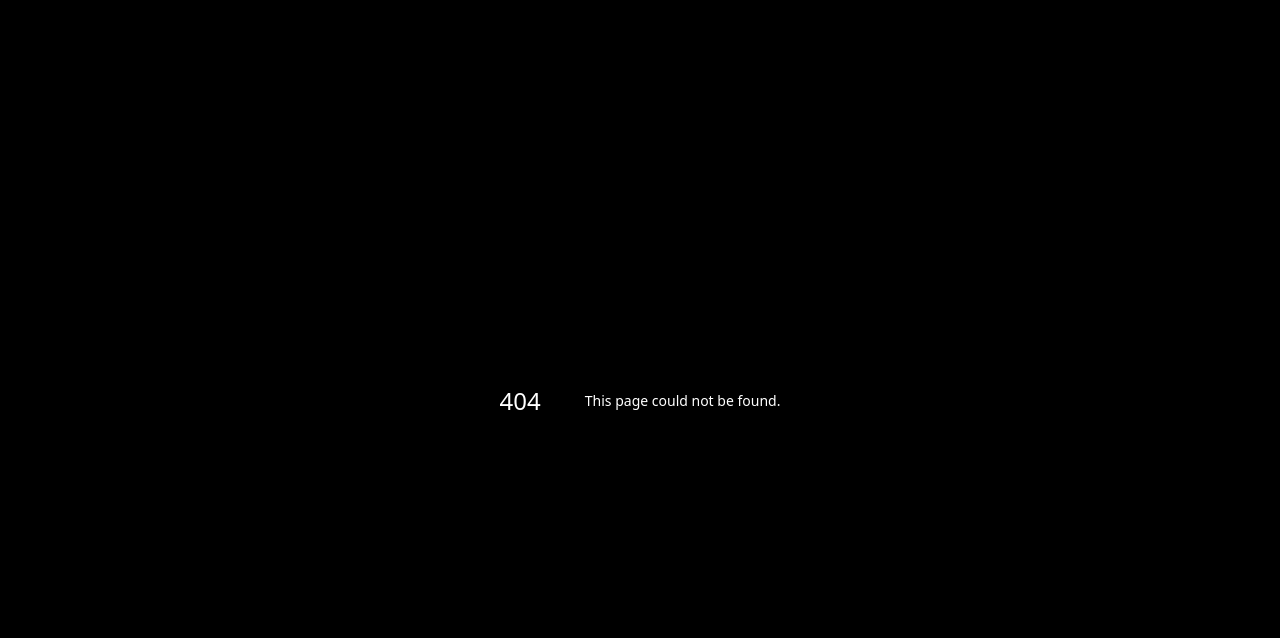
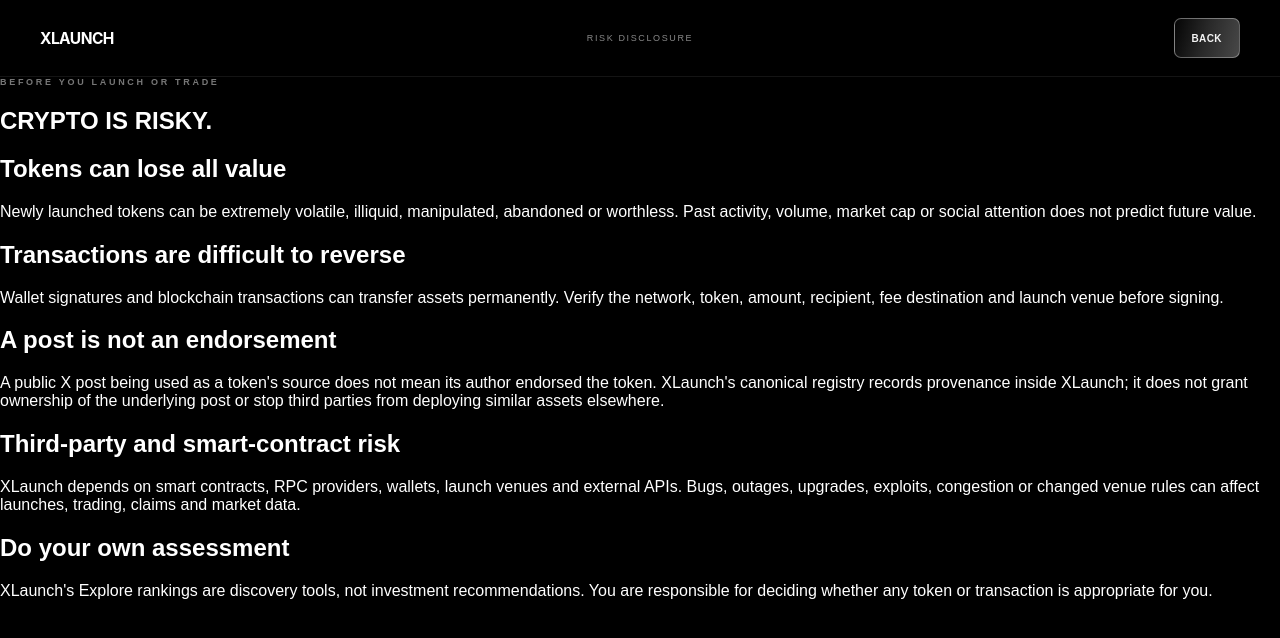
Before and after one commit to shawkkkkk/xlaunch, a Next.js app: page /risk in a window 1280 px wide. Before the commit this address had no page. Shown: the top 638 px of the page. Built offline with nearby package versions, Linux system fonts and the light colour scheme.

Commit message:
Add XLaunch public trust pages

```diff
--- /dev/null
+++ b/src/app/risk/page.tsx
@@ -0,0 +1,51 @@
+export default function RiskPage() {
+  return (
+    <main className="legalPage">
+      <nav>
+        <a className="logo" href="/">XLAUNCH</a>
+        <div className="navRule">RISK DISCLOSURE</div>
+        <a className="wallet tokenBack" href="/">BACK</a>
+      </nav>
+      <article>
+        <div className="sectionLabel">BEFORE YOU LAUNCH OR TRADE</div>
+        <h1>CRYPTO IS RISKY.</h1>
+
+        <h2>Tokens can lose all value</h2>
+        <p>
+          Newly launched tokens can be extremely volatile, illiquid, manipulated,
+          abandoned or worthless. Past activity, volume, market cap or social
+          attention does not predict future value.
+        </p>
+
+        <h2>Transactions are difficult to reverse</h2>
+        <p>
+          Wallet signatures and blockchain transactions can transfer assets
+          permanently. Verify the network, token, amount, recipient, fee destination
+          and launch venue before signing.
+        </p>
+
+        <h2>A post is not an endorsement</h2>
+        <p>
+          A public X post being used as a token&apos;s source does not mean its author
+          endorsed the token. XLaunch&apos;s canonical registry records provenance
+          inside XLaunch; it does not grant ownership of the underlying post or stop
+          third parties from deploying similar assets elsewhere.
+        </p>
+
+        <h2>Third-party and smart-contract risk</h2>
+        <p>
+          XLaunch depends on smart contracts, RPC providers, wallets, launch venues
+          and external APIs. Bugs, outages, upgrades, exploits, congestion or changed
+          venue rules can affect launches, trading, claims and market data.
+        </p>
+
+        <h2>Do your own assessment</h2>
+        <p>
+          XLaunch&apos;s Explore rankings are discovery tools, not investment
+          recommendations. You are responsible for deciding whether any token or
+          transaction is appropriate for you.
+        </p>
+      </article>
+    </main>
+  );
+}
```
